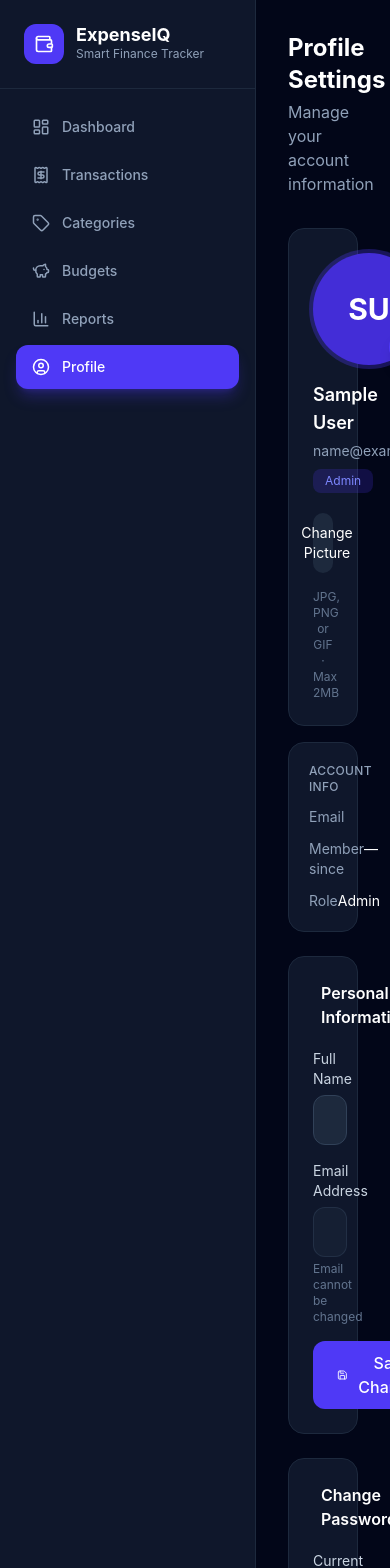
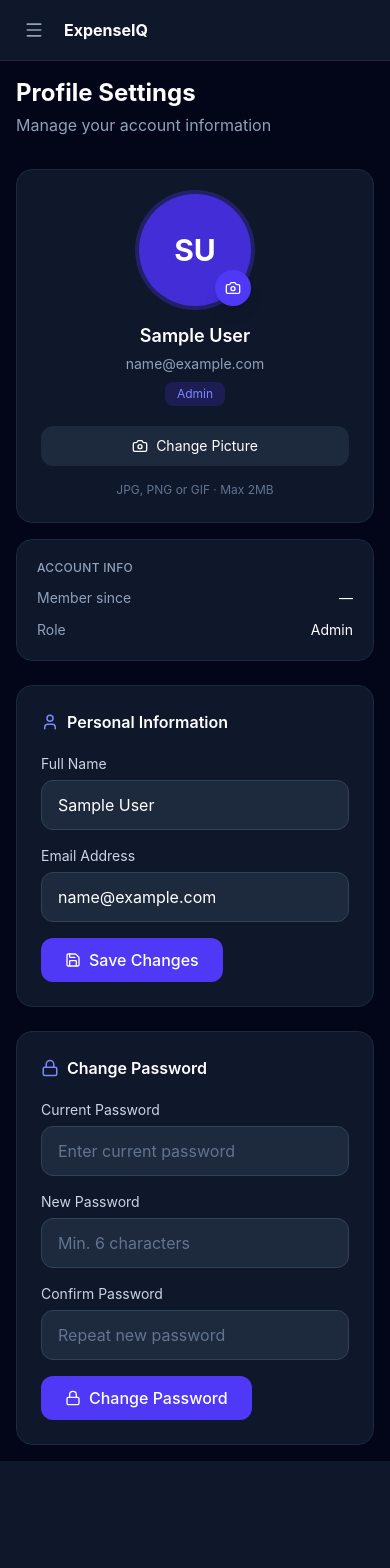
Before and after one commit to hammadhassanhashmi/expense-management-system, a React (Vite) app in the folder frontend/: page /profile in a window 390 px wide. Shown: the top 1568 px of the page. After the commit the page ends 1461 px from the top, so only its background shows below. Built offline with nearby package versions, Linux system fonts and the light colour scheme; no server answers; sample sign-in values are in the browser's storage.

Commit message:
feat: email update in profile, hamburger sidebar toggle for mobile

```diff
--- a/frontend/src/components/Layout/Layout.jsx
+++ b/frontend/src/components/Layout/Layout.jsx
@@ -1,11 +1,39 @@
+import { useState } from 'react';
+import { Menu, X } from 'lucide-react';
 import Sidebar from './Sidebar';
 
 export default function Layout({ children }) {
+  const [sidebarOpen, setSidebarOpen] = useState(false);
+
   return (
     <div className="flex min-h-screen bg-slate-950">
-      <Sidebar />
-      <main className="flex-1 overflow-auto">
-        <div className="p-8 max-w-7xl mx-auto">
+      {/* Mobile overlay */}
+      {sidebarOpen && (
+        <div
+          className="fixed inset-0 bg-black/60 z-20 lg:hidden"
+          onClick={() => setSidebarOpen(false)}
+        />
+      )}
+
+      {/* Sidebar */}
+      <div className={`fixed lg:static inset-y-0 left-0 z-30 transition-transform duration-300 ${sidebarOpen ? 'translate-x-0' : '-translate-x-full lg:translate-x-0'}`}>
+        <Sidebar onClose={() => setSidebarOpen(false)} />
+      </div>
+
+      {/* Main content */}
+      <main className="flex-1 overflow-auto min-w-0">
+        {/* Mobile top bar */}
+        <div className="lg:hidden flex items-center gap-3 px-4 py-3 bg-slate-900 border-b border-slate-800 sticky top-0 z-10">
+          <button
+            onClick={() => setSidebarOpen(true)}
+            className="p-2 text-slate-400 hover:text-white hover:bg-slate-800 rounded-xl transition"
+          >
+            <Menu size={20} />
+          </button>
+          <span className="text-white font-bold">ExpenseIQ</span>
+        </div>
+
+        <div className="p-4 lg:p-8 max-w-7xl mx-auto">
           {children}
         </div>
       </main>
--- a/frontend/src/components/Layout/Sidebar.jsx
+++ b/frontend/src/components/Layout/Sidebar.jsx
@@ -1,5 +1,5 @@
 import { NavLink } from 'react-router-dom';
-import { LayoutDashboard, Receipt, Tag, PiggyBank, BarChart3, LogOut, Wallet, UserCircle } from 'lucide-react';
+import { LayoutDashboard, Receipt, Tag, PiggyBank, BarChart3, LogOut, Wallet, UserCircle, X } from 'lucide-react';
 import { useAuth } from '../../context/AuthContext';
 
 const navItems = [
@@ -11,13 +11,13 @@ const navItems = [
   { to: '/profile', icon: UserCircle, label: 'Profile' },
 ];
 
-export default function Sidebar() {
+export default function Sidebar({ onClose }) {
   const { user, logout } = useAuth();
 
   return (
-    <aside className="w-64 min-h-screen bg-slate-900 border-r border-slate-800 flex flex-col">
+    <aside className="w-64 h-screen bg-slate-900 border-r border-slate-800 flex flex-col">
       {/* Logo */}
-      <div className="p-6 border-b border-slate-800">
+      <div className="p-5 border-b border-slate-800 flex items-center justify-between">
         <div className="flex items-center gap-3">
           <div className="w-10 h-10 bg-indigo-600 rounded-xl flex items-center justify-center">
             <Wallet size={20} className="text-white" />
@@ -27,6 +27,12 @@ export default function Sidebar() {
             <p className="text-slate-400 text-xs mt-0.5">Smart Finance Tracker</p>
           </div>
         </div>
+        {/* Close button - mobile only */}
+        {onClose && (
+          <button onClick={onClose} className="lg:hidden p-1.5 text-slate-400 hover:text-white hover:bg-slate-800 rounded-lg transition">
+            <X size={18} />
+          </button>
+        )}
       </div>
 
       {/* Nav */}
@@ -36,6 +42,7 @@ export default function Sidebar() {
             key={to}
             to={to}
             end={to === '/'}
+            onClick={() => onClose?.()}
             className={({ isActive }) =>
               `flex items-center gap-3 px-4 py-3 rounded-xl text-sm font-medium transition-all ${
                 isActive
--- a/frontend/src/pages/Profile.jsx
+++ b/frontend/src/pages/Profile.jsx
@@ -9,6 +9,7 @@ export default function Profile() {
   const { user, updateUser } = useAuth();
 
   const [name, setName] = useState(user?.name || '');
+  const [email, setEmail] = useState(user?.email || '');
   const [passwordForm, setPasswordForm] = useState({ currentPassword: '', newPassword: '', confirmPassword: '' });
   const [profileLoading, setProfileLoading] = useState(false);
   const [passwordLoading, setPasswordLoading] = useState(false);
@@ -66,7 +67,7 @@ export default function Profile() {
     e.preventDefault();
     setProfileLoading(true);
     try {
-      const res = await api.put('/auth/profile', { name });
+      const res = await api.put('/auth/profile', { name, email });
       updateUser(res.data.user);
       toast.success('Profile updated!');
     } catch (err) {
@@ -173,10 +174,6 @@ export default function Profile() {
             <h4 className="text-slate-400 text-xs font-medium uppercase tracking-wide mb-3">Account Info</h4>
             <div className="space-y-3 text-sm">
               <div className="flex justify-between">
-                <span className="text-slate-400">Email</span>
-                <span className="text-white text-xs truncate max-w-32">{user?.email}</span>
-              </div>
-              <div className="flex justify-between">
                 <span className="text-slate-400">Member since</span>
                 <span className="text-white">
                   {user?.created_at ? new Date(user.created_at).toLocaleDateString('en-US', { month: 'short', year: 'numeric' }) : '—'}
@@ -215,11 +212,12 @@ export default function Profile() {
                 <label className="block text-sm text-slate-300 mb-1.5">Email Address</label>
                 <input
                   type="email"
-                  value={user?.email || ''}
-                  disabled
-                  className="w-full bg-slate-800/50 border border-slate-700/50 rounded-xl px-4 py-3 text-slate-500 cursor-not-allowed"
+                  required
+                  value={email}
+                  onChange={e => setEmail(e.target.value)}
+                  className="w-full bg-slate-800 border border-slate-700 rounded-xl px-4 py-3 text-white placeholder-slate-500 focus:outline-none focus:border-indigo-500 transition"
+                  placeholder="your@email.com"
                 />
-                <p className="text-slate-500 text-xs mt-1">Email cannot be changed</p>
               </div>
               <button
                 type="submit"
```
Also changed, not shown: 1 other file (tests, documents, lock files or other folders).
